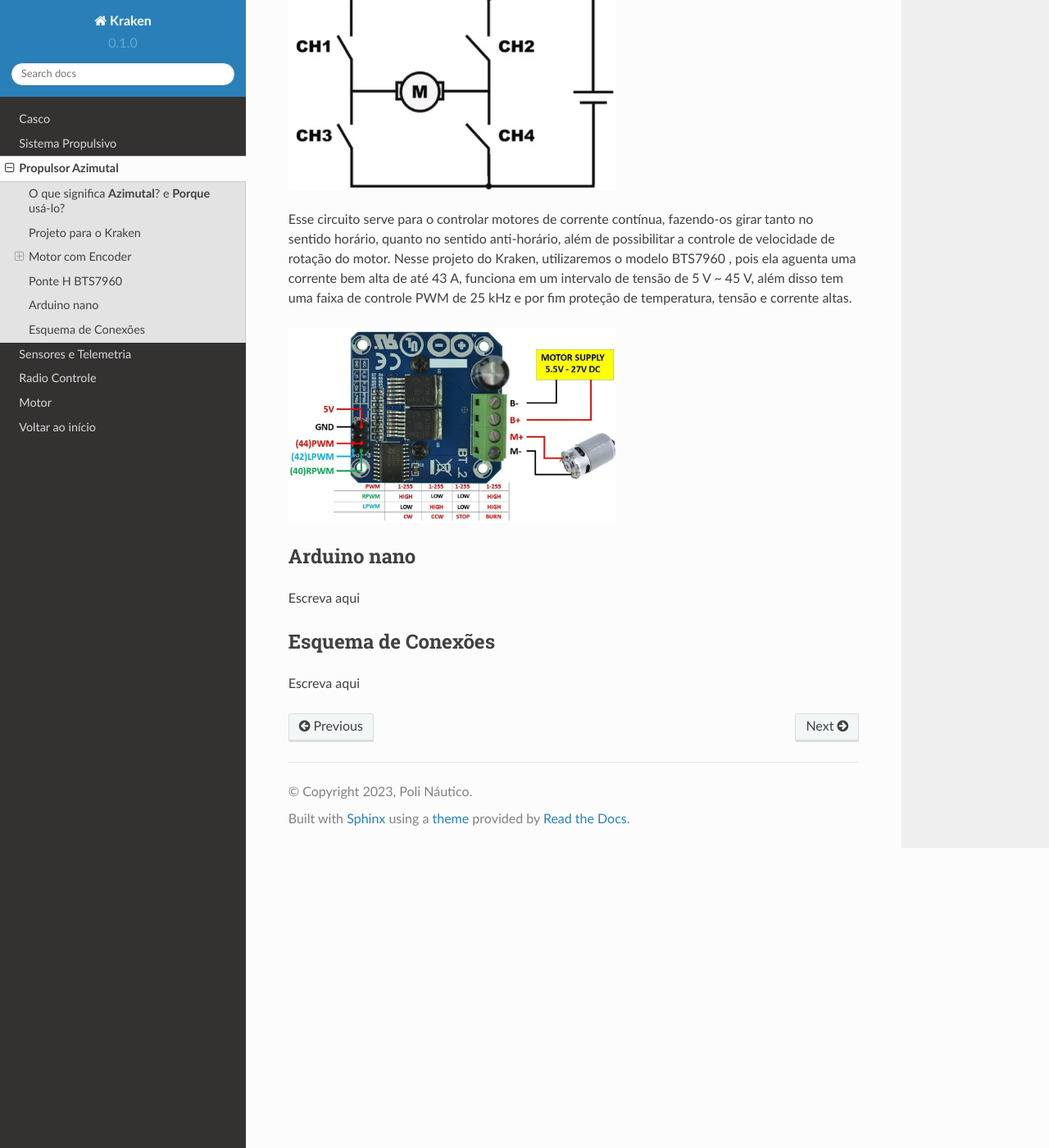
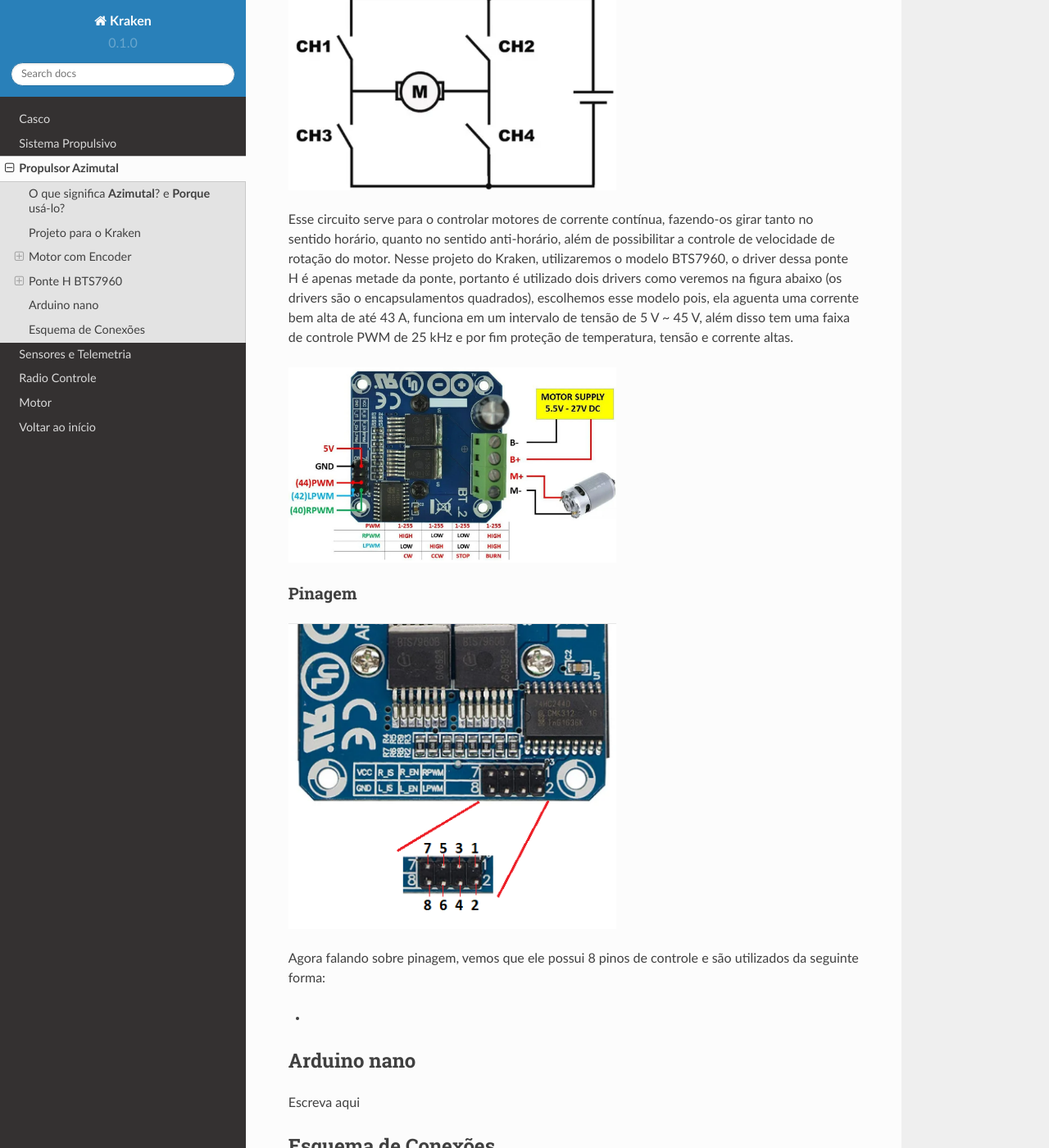
Before and after one commit to polinautico/RTD-Kraken, a Sphinx documentation site: the page built from docs/source/azimutal.rst, in a window 1280 px wide and 1400 px high, scrolled down 2779 px. Shown: the whole window at 82% size. Built offline with Sphinx 7.4.7 and the Read the Docs theme 2.0.0, drawn with Linux system fonts in a browser that asks for light colours.

Commit message:
Update azimutal.rst

```diff
--- a/docs/source/azimutal.rst
+++ b/docs/source/azimutal.rst
@@ -71,11 +71,24 @@ A ponte H tem esse nome por que é composto por um conjunto de chaves, sendo que
   :alt: Exemplo de Azimutal
 
 Esse circuito serve para o controlar motores de corrente contínua, fazendo-os girar tanto no sentido horário, quanto no sentido anti-horário, além de possibilitar a controle de velocidade de rotação do motor.
-Nesse projeto do Kraken, utilizaremos o modelo BTS7960 , pois ela aguenta uma corrente bem alta de até 43 A, funciona em um intervalo de tensão de 5 V ~ 45 V, além disso tem uma faixa de controle PWM de 25 kHz e por fim proteção de temperatura, tensão e corrente altas.
+Nesse projeto do Kraken, utilizaremos o modelo BTS7960, o driver dessa ponte H é apenas metade da ponte, portanto é utilizado dois drivers como veremos na figura abaixo (os drivers são o encapsulamentos quadrados), escolhemos esse modelo pois, ela aguenta uma corrente bem alta de até 43 A, funciona em um intervalo de tensão de 5 V ~ 45 V, além disso tem uma faixa de controle PWM de 25 kHz e por fim proteção de temperatura, tensão e corrente altas.
 
 .. image:: imagens/Ponte_H_bts.png
   :width: 400
   :alt: Exemplo de Azimutal
+
+.. _Pinagem:
+
+=====
+Pinagem
+=====
+.. image:: imagens/ponte_h_conexao.png
+  :width: 400
+  :alt: Exemplo de Azimutal
+
+Agora falando sobre pinagem, vemos que ele possui 8 pinos de controle e são utilizados da seguinte forma:
+
+*
 
 Arduino nano
 ------
```
